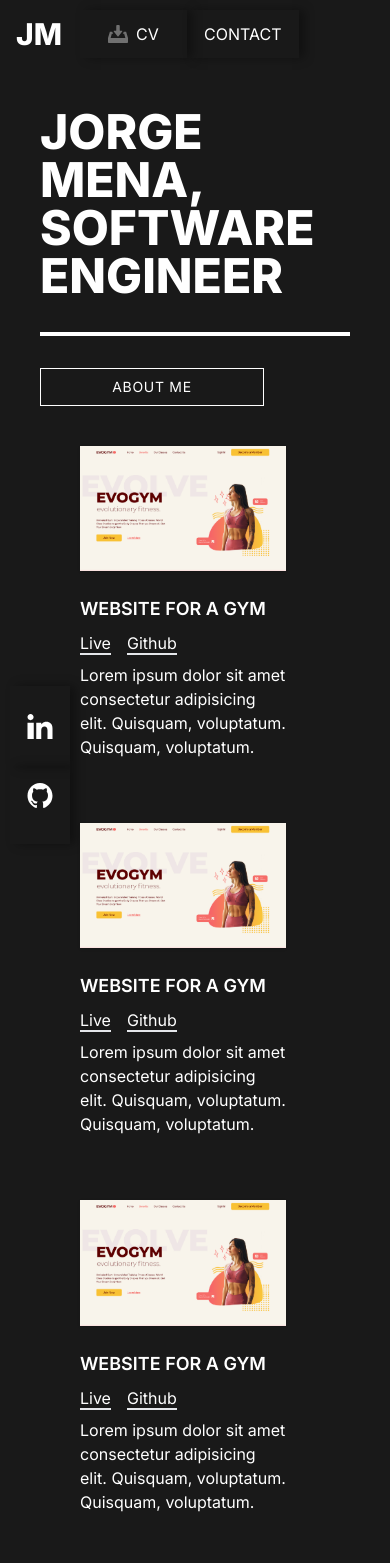
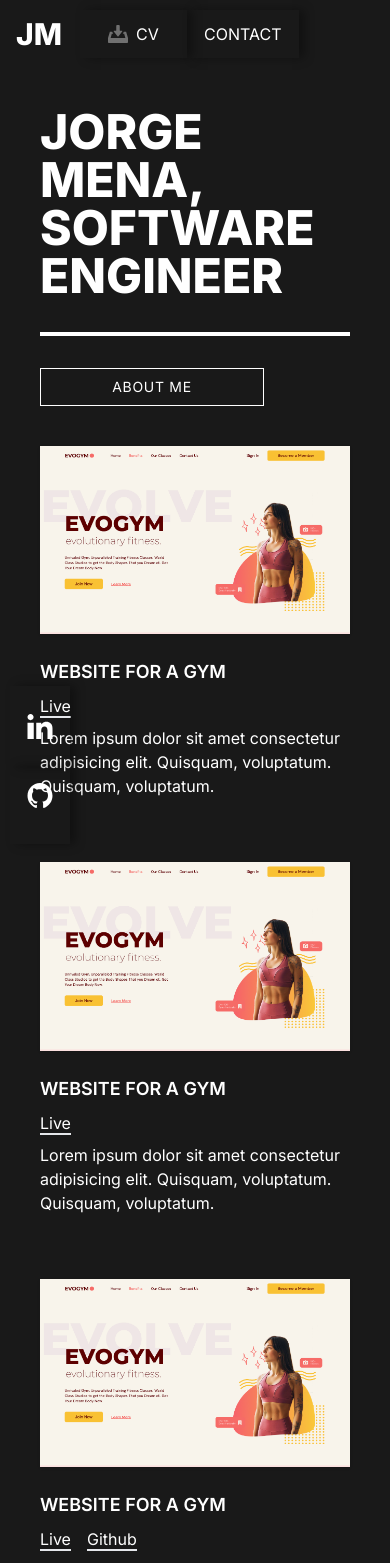
Before and after one commit to aljorgevi/nextjs-ts-portfolio, a Next.js app: page / in a window 390 px wide. Shown: the top 1563 px of the page. Built offline with nearby package versions, Linux system fonts and the light colour scheme.

Commit message:
add projects

```diff
--- a/src/components/Portfolio.tsx
+++ b/src/components/Portfolio.tsx
@@ -2,10 +2,23 @@ import Image from 'next/image'
 
 export function Portfolio() {
 	return (
-		<section className='grid grid-cols-1 md:grid-cols-2 gap-16 pr-16 p-10'>
-			<Project image='/evogym.png' title='Website for a gym' linkRepo='asa' linkLive='asas' />
-			<Project image='/evogym.png' title='Website for a gym' linkRepo='asa' linkLive='asas' />
-			<Project image='/evogym.png' title='Website for a gym' linkRepo='asa' linkLive='asas' />
+		<section className='grid grid-cols-1 lg:grid-cols-2 mt-10 md:mt-0 gap-16 md:pr-16 md:p-10'>
+			<Project
+				image='/evogym.png'
+				title='Website for a gym'
+				linkLive='https://evogym-ts.netlify.app/'
+			/>
+			<Project
+				image='/evogym.png'
+				title='Website for a gym'
+				linkLive='https://jorge-secondary-portfolio.netlify.app/'
+			/>
+			<Project
+				image='/evogym.png'
+				title='Website for a gym'
+				linkRepo='https://rustic-homestead-chile.netlify.app/'
+				linkLive='asas'
+			/>
 			<Project image='/evogym.png' title='Website for a gym' linkRepo='asa' linkLive='asas' />
 		</section>
 	)
@@ -22,7 +35,7 @@ const Project = ({
 	description?: string
 	image: string
 	linkLive: string
-	linkRepo: string
+	linkRepo?: string
 }) => {
 	return (
 		<div className='flex flex-col gap-6 items-start'>
@@ -50,6 +63,7 @@ const Project = ({
 					>
 						Live
 					</a>
+					{linkRepo && (
 						<a
 							href={linkRepo}
 							className='hover:opacity-70 transition duration-200 ease-in-out'
@@ -58,9 +72,10 @@ const Project = ({
 						>
 							Github
 						</a>
+					)}
 				</div>
 
-				<p>{description}</p>
+				<p className='max-w-lg'>{description}</p>
 			</div>
 		</div>
 	)
```
Lines whose indentation alone changed are shown as unchanged.
